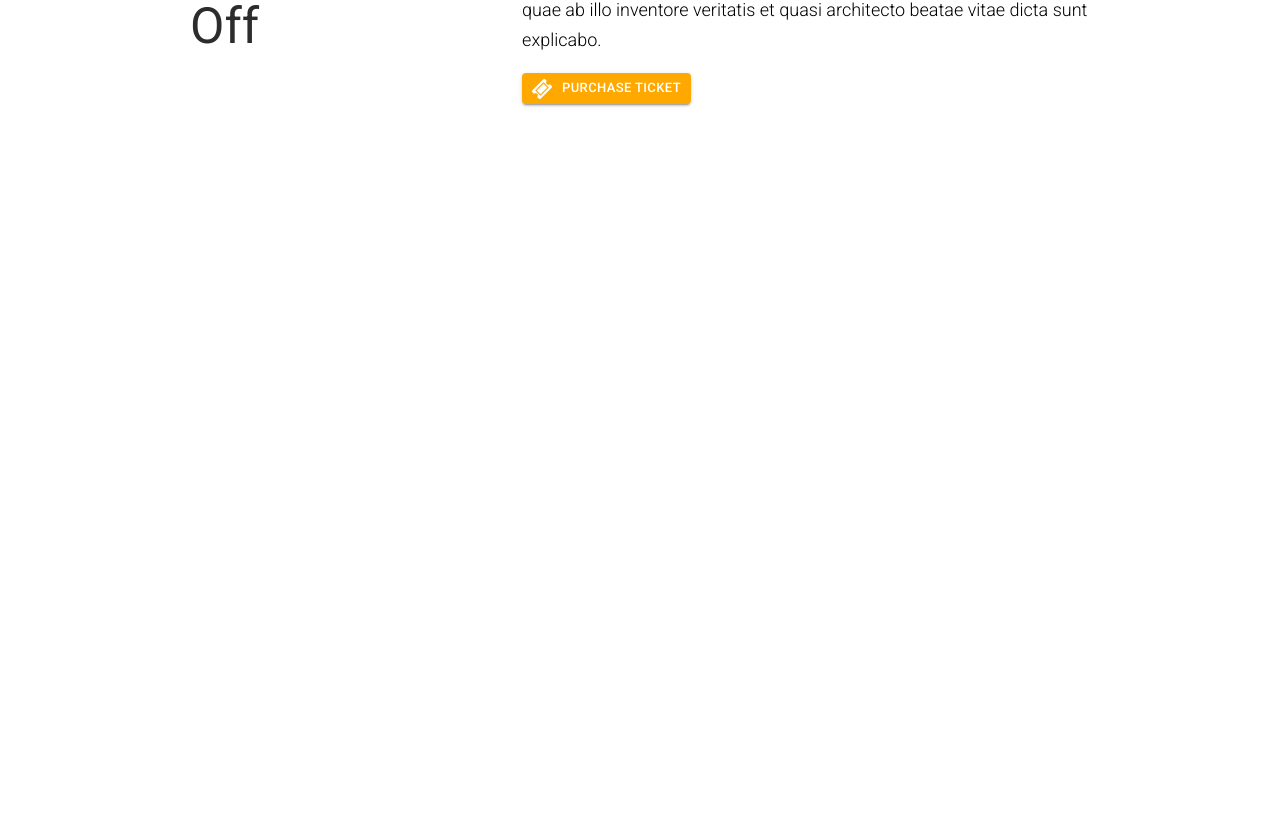
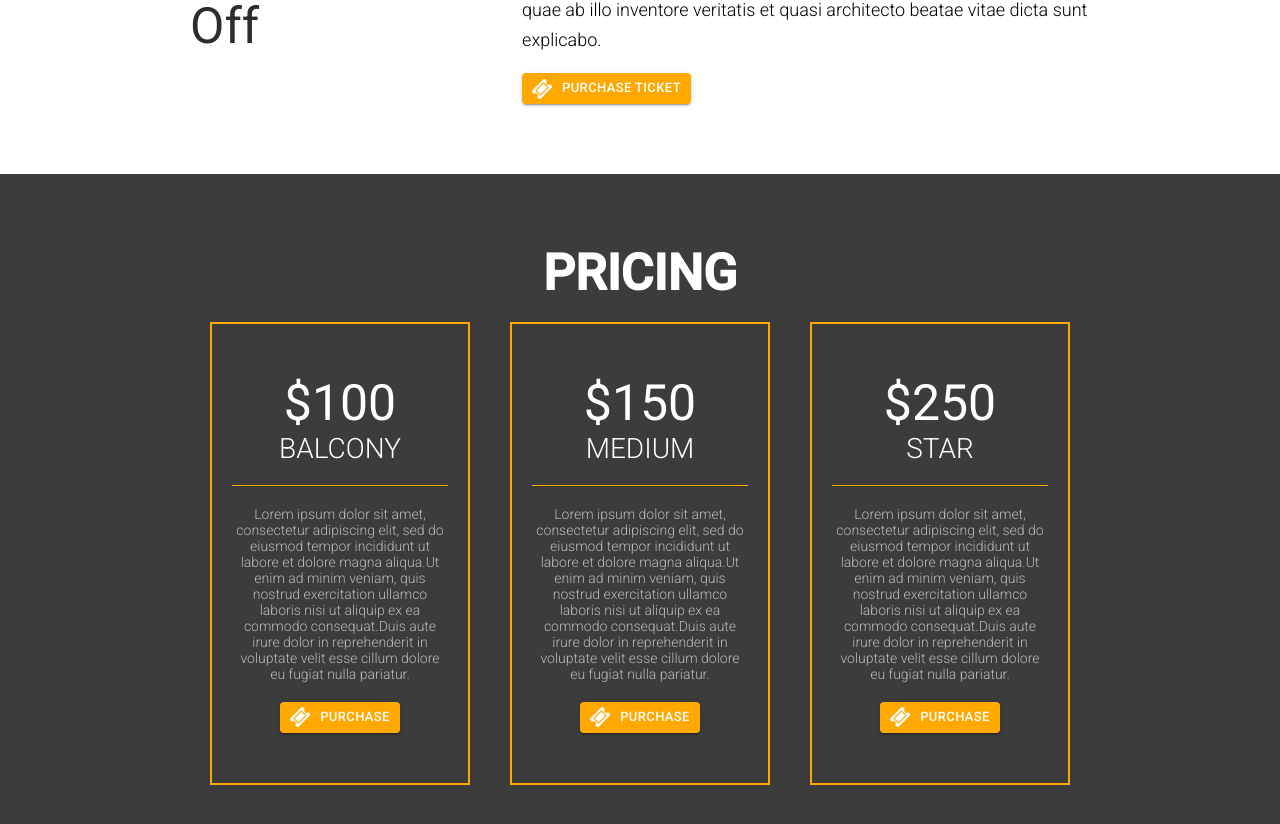
Before and after one commit to shenoyganeshprasad/The-Venue, a React (Create React App) app: page / in a window 1280 px wide. Shown: the part 1994-2818 px from the top of the page. Before the commit the page ends 2168 px from the top, so only its background shows below. Built offline with nearby package versions, Linux system fonts and the light colour scheme.

Commit message:
add pricing

```diff
--- a/src/App.js
+++ b/src/App.js
@@ -5,6 +5,7 @@ import Header from './components/header-footer/Header'
 import Featured from './components/featured'
 import VenueNfo from './components/venueNFO'
 import Highlight from './components/highlights'
+import Pricing from './components/pricing'
 
 function App() {
   return (
@@ -13,6 +14,7 @@ function App() {
       <Featured />
       <VenueNfo />
       <Highlight />
+      <Pricing />
     </div>
   );
 }
--- /dev/null
+++ b/src/components/pricing/index.js
@@ -0,0 +1,49 @@
+import React, { Component } from 'react';
+import Zoom from 'react-reveal/Zoom';
+import MyButton from '../utils/MyButton'
+import zIndex from '@material-ui/core/styles/zIndex';
+
+class Pricing extends Component {
+      state = {
+            prices: [100, 150, 250],
+            position: ['Balcony', 'Medium', 'Star'],
+            desc: [
+                  'Lorem ipsum dolor sit amet, consectetur adipiscing elit, sed do eiusmod tempor incididunt ut labore et dolore magna aliqua.',
+                  'Ut enim ad minim veniam, quis nostrud exercitation ullamco laboris nisi ut aliquip ex ea commodo consequat.',
+                  'Duis aute irure dolor in reprehenderit in voluptate velit esse cillum dolore eu fugiat nulla pariatur.'
+            ],
+            linkto: ['1','2','3'],
+            delay: [500, 0, 500]
+      }
+      showBoxes = () => (
+            this.state.prices.map((box, i) => (
+                  <Zoom delay={this.state.delay[i]} key={i}>
+                        <div className="pricing_item">
+                              <div className="pricing_inner_wrapper">
+                                    <div className="pricing_title">
+                                          <span>${this.state.prices[i]}</span>
+                                          <span>{this.state.position[i]}</span>
+                                    </div>
+                                    <div className="pricing_description">{this.state.desc}</div>
+                                    <div className="pricing_buttons">
+                                          <MyButton text="Purchase" bck="#ffa800" color="#ffffff" link={this.state.linkto[i]}/>
+                                    </div>
+                              </div>
+                        </div>
+                  </Zoom>
+
+            ))
+      )
+      render() {
+            return (
+                  <div className="bck_black">
+                        <div className="center_wrapper pricing_section">
+                              <h2>Pricing</h2>
+                              <div className="pricing_wrapper">{this.showBoxes()}</div>
+                        </div>
+                  </div>
+            );
+      }
+}
+
+export default Pricing;
```
